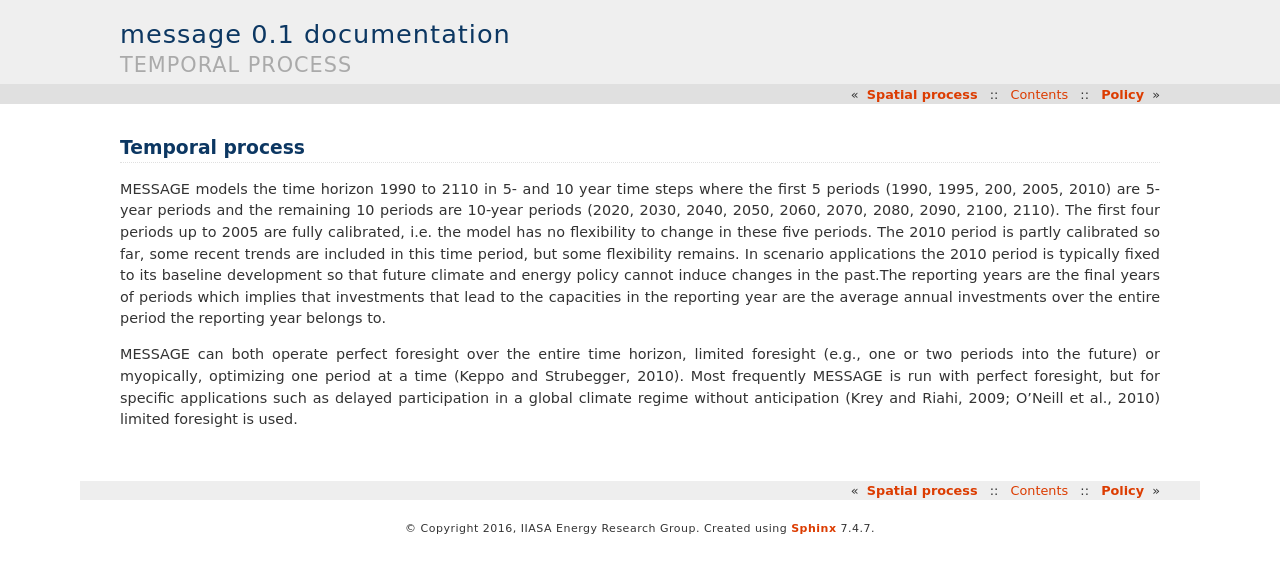
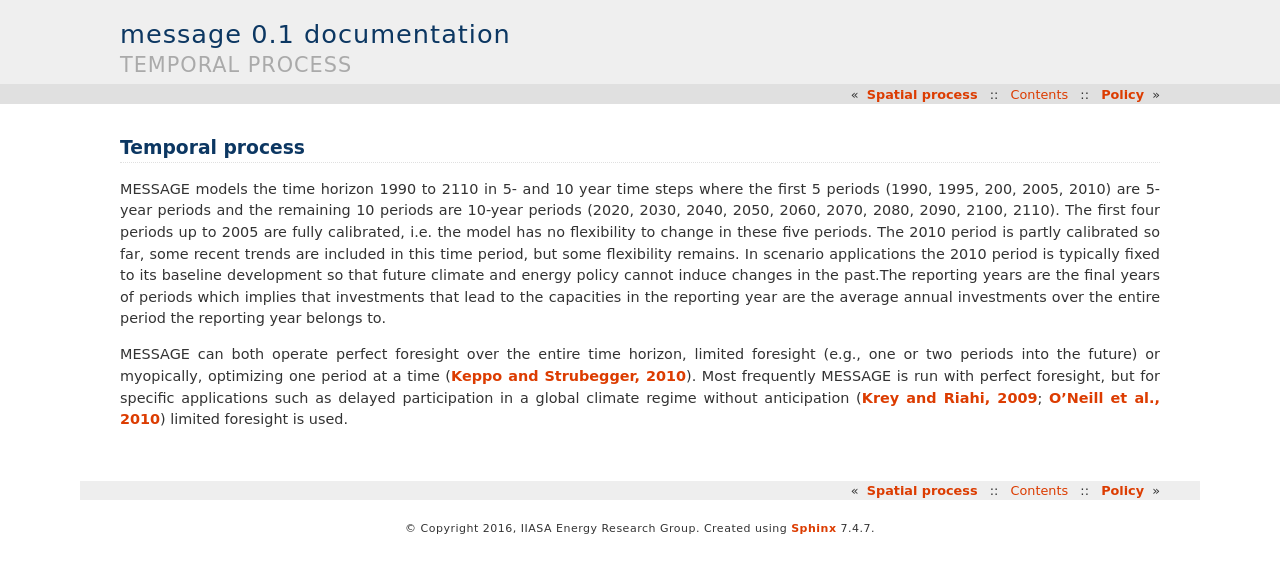
Before and after one commit to iiasa/message_doc, a Sphinx documentation site: the page built from source/message_globiom/overview/temporal/index.rst, in a window 1280 px wide. Shown: the top 573 px of the page. Built offline with Sphinx 7.4.7, drawn with Linux system fonts in a browser that asks for light colours; part of the change alters nothing that is shown.

```diff
--- a/source/message_globiom/overview/temporal/index.rst
+++ b/source/message_globiom/overview/temporal/index.rst
@@ -2,4 +2,4 @@ Temporal process
 =================
 MESSAGE models the time horizon 1990 to 2110 in 5- and 10 year time steps where the first 5 periods (1990, 1995, 200, 2005, 2010) are 5-year periods and the remaining 10 periods are 10-year periods (2020, 2030, 2040, 2050, 2060, 2070, 2080, 2090, 2100, 2110). The first four periods up to 2005 are fully calibrated, i.e. the model has no flexibility to change in these five periods. The 2010 period is partly calibrated so far, some recent trends are included in this time period, but some flexibility remains. In scenario applications the 2010 period is typically fixed to its baseline development so that future climate and energy policy cannot induce changes in the past.The reporting years are the final years of periods which implies that investments that lead to the capacities in the reporting year are the average annual investments over the entire period the reporting year belongs to.
 
-MESSAGE can both operate perfect foresight over the entire time horizon, limited foresight (e.g., one or two periods into the future) or myopically, optimizing one period at a time (Keppo and Strubegger, 2010). Most frequently MESSAGE is run with perfect foresight, but for specific applications such as delayed participation in a global climate regime without anticipation (Krey and Riahi, 2009; O'Neill et al., 2010) limited foresight is used.
+MESSAGE can both operate perfect foresight over the entire time horizon, limited foresight (e.g., one or two periods into the future) or myopically, optimizing one period at a time (`Keppo and Strubegger, 2010 <https://wiki.ucl.ac.uk/display/ADVIAM/References+MESSAGE>`_). Most frequently MESSAGE is run with perfect foresight, but for specific applications such as delayed participation in a global climate regime without anticipation (`Krey and Riahi, 2009 <https://wiki.ucl.ac.uk/display/ADVIAM/References+MESSAGE>`_; `O'Neill et al., 2010 <https://wiki.ucl.ac.uk/display/ADVIAM/References+MESSAGE>`_) limited foresight is used.
```
